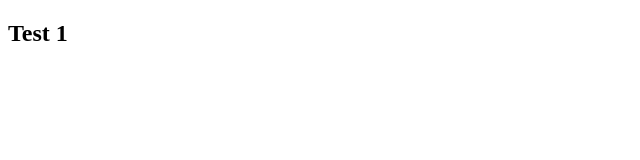
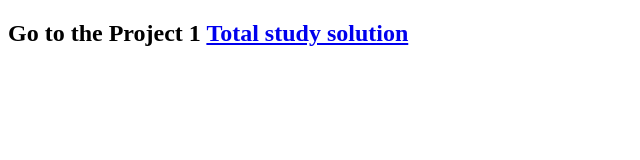
Before and after one commit to TotalDataSolution/totaldatasolution.github.io, a plain HTML site: page index.html in a window 1280 px wide. Shown: the whole page, without its empty margins (0-640 px from the left). Drawn offline with Linux system fonts and the light colour scheme.

Commit message:
project 1

```diff
--- a/index.html
+++ b/index.html
@@ -6,7 +6,7 @@
 </head>
 
 <body>
-<h2>Test 1</h2>
+  <h2>Go to the Project 1 <a href="https://digihost.ga/study_solution/"> Total study solution </a> </h2>
 
 </body>
 </html>
```
